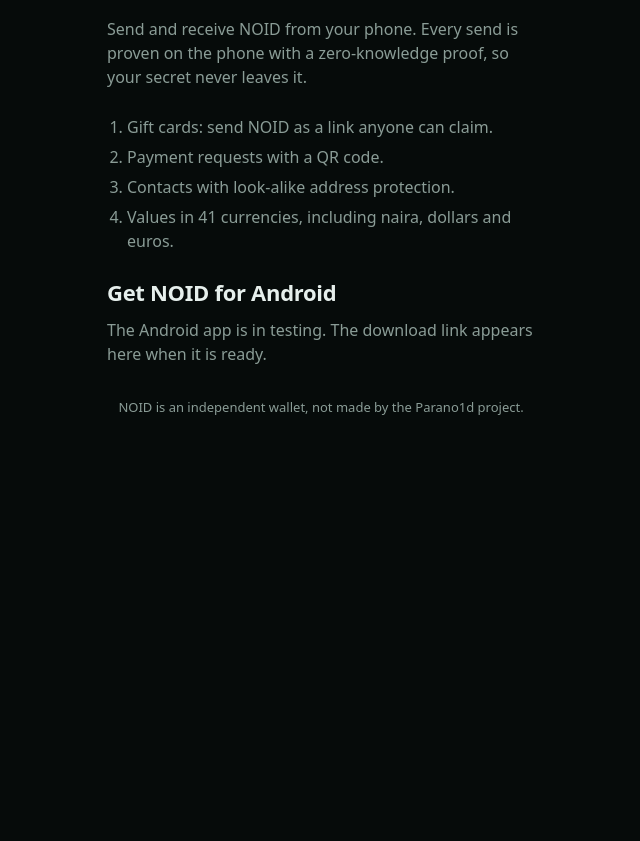
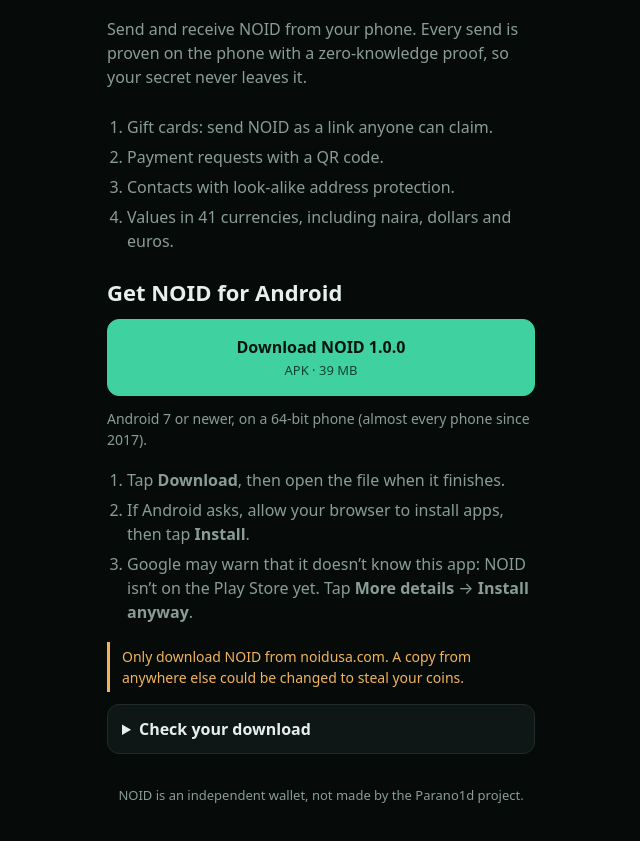
Before and after one commit to noidwallet/noid-wallet, a plain HTML site: page site/index.html in a window 1280 px wide. Shown: the part 137-978 px from the top of the page, without its empty margins (319-959 px from the left). Before the commit the page ends 800 px from the top, so only its background shows below. Drawn offline with Linux system fonts and the light colour scheme.

Commit message:
Site: download NOID 1.0.0 for Android
Download button, install steps, a warning to only download from
noidusa.com, and the APK hash and signing key to check a download.
Caddy serves the APK as a download with the Android package type.

```diff
--- a/site/assets/site.css
+++ b/site/assets/site.css
@@ -29,5 +29,12 @@ p { margin: 0; color: var(--muted); }
 .steps li { margin: 6px 0; }
 .mono { font-family: ui-monospace, "JetBrains Mono", monospace; word-break: break-all; color: var(--text); }
 .hidden { display: none !important; }
+h2 { font-size: 22px; line-height: 1.25; margin: 0; }
+.get { display: flex; flex-direction: column; gap: 12px; }
+.btn-sub { display: block; font-weight: 500; font-size: 13px; opacity: .75; margin-top: 2px; }
+.small { font-size: 14px; }
+details { border: 1px solid var(--line); border-radius: 12px; padding: 12px 14px; background: var(--surface); }
+details summary { cursor: pointer; color: var(--text); font-weight: 600; }
+details p { margin-top: 10px; font-size: 14px; }
 footer { color: var(--muted); font-size: 13px; text-align: center; margin-top: 12px; }
 footer a { color: var(--muted); }
--- a/site/index.html
+++ b/site/index.html
@@ -34,9 +34,23 @@
       <li>Contacts with look-alike address protection.</li>
       <li>Values in 41 currencies, including naira, dollars and euros.</li>
     </ol>
-    <section id="get" style="display:flex;flex-direction:column;gap:12px">
-      <h1 style="font-size:22px">Get NOID for Android</h1>
-      <p>The Android app is in testing. The download link appears here when it is ready.</p>
+    <section id="get" class="get">
+      <h2>Get NOID for Android</h2>
+      <a class="btn" href="/download/noid-1.0.0.apk" download>Download NOID 1.0.0 <span class="btn-sub">APK · 39 MB</span></a>
+      <p class="small">Android 7 or newer, on a 64-bit phone (almost every phone since 2017).</p>
+      <ol class="steps">
+        <li>Tap <b>Download</b>, then open the file when it finishes.</li>
+        <li>If Android asks, allow your browser to install apps, then tap <b>Install</b>.</li>
+        <li>Google may warn that it doesn’t know this app: NOID isn’t on the Play Store yet. Tap <b>More details</b> → <b>Install anyway</b>.</li>
+      </ol>
+      <p class="note">Only download NOID from noidusa.com. A copy from anywhere else could be changed to steal your coins.</p>
+      <details>
+        <summary>Check your download</summary>
+        <p>The APK’s SHA-256:</p>
+        <p class="mono">2d0c360ef7ed879039be2ffbf3dfe8ea78d90561bdcd618e4fb3efb9340cda13</p>
+        <p>It is signed with this key (SHA-256 certificate fingerprint). Every update is signed with the same key, and Android refuses an update signed with any other:</p>
+        <p class="mono">2B:DC:35:EA:06:B7:C9:AB:F3:E1:23:E2:91:B1:E5:1C:0B:3C:D9:59:43:23:E9:5A:59:6E:5C:C4:7B:82:93:5B</p>
+      </details>
     </section>
     <footer>NOID is an independent wallet, not made by the Parano1d project.</footer>
   </main>
```
Also changed, not shown: 1 other file.
